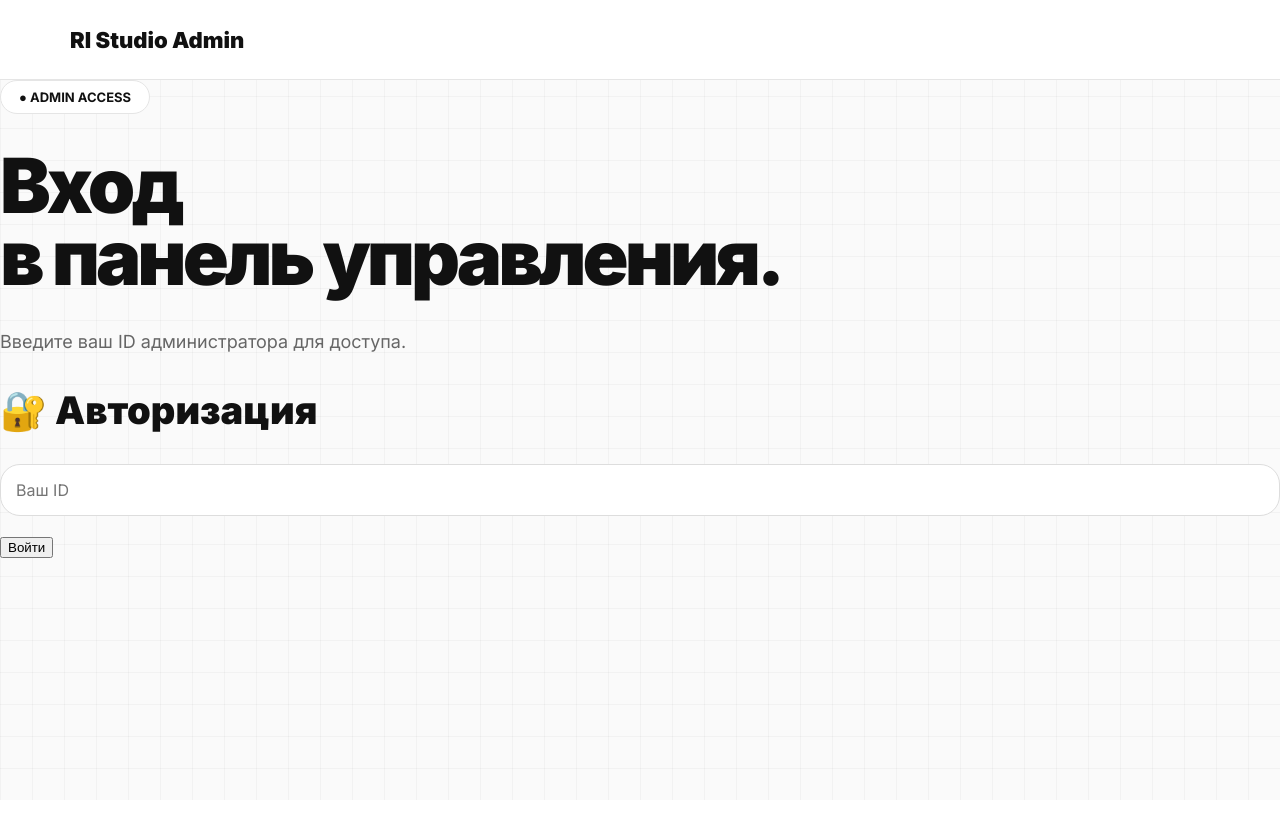
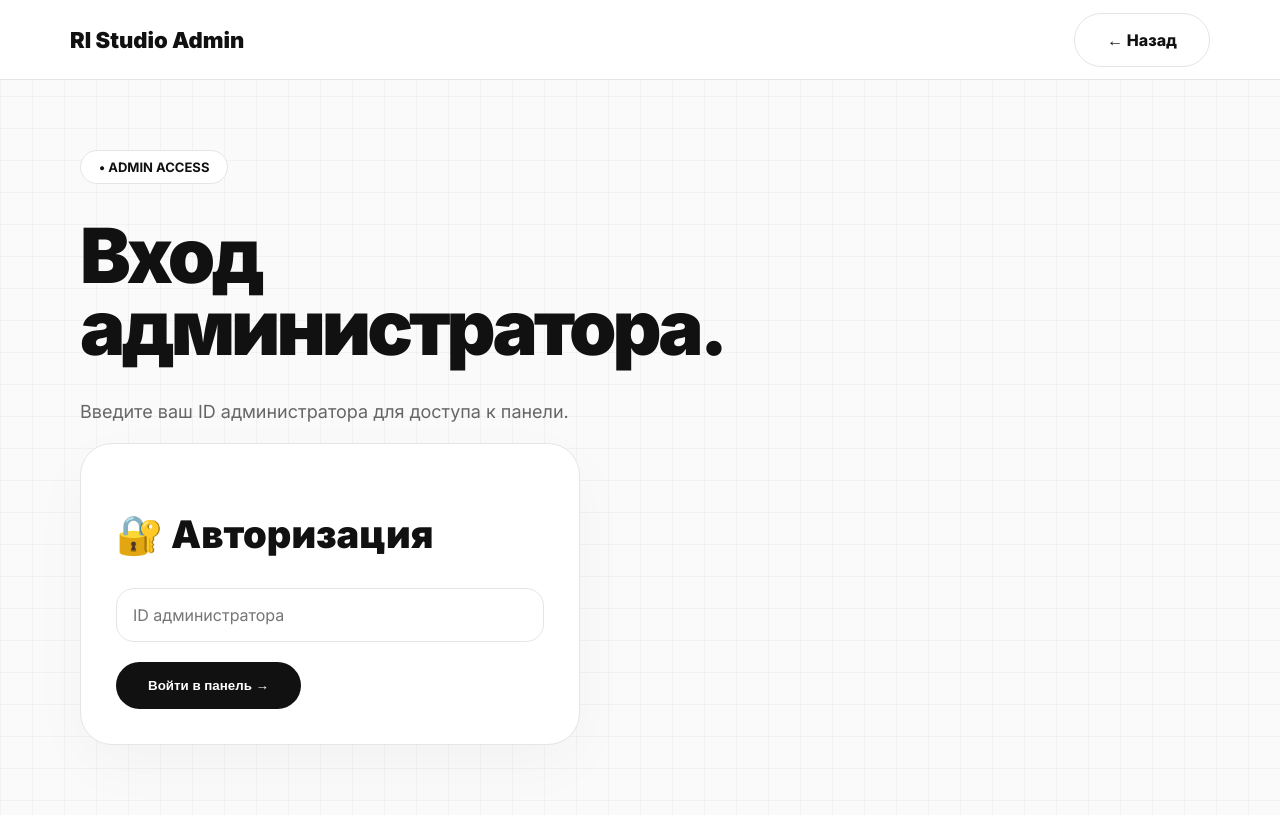
Before and after one commit to geminiappa/ri-studio-support, a Flask app: page /admin/login in a window 1280 px wide. Run offline with Flask 3, Linux system fonts and the light colour scheme; some libraries are stand-ins or nearby versions.

Commit message:
Update admin_login.html

```diff
--- a/templates/admin_login.html
+++ b/templates/admin_login.html
@@ -1,18 +1,22 @@
 <!DOCTYPE html>
-
-<html>
+<html lang="ru">
 
 <head>
 
+<meta charset="UTF-8">
+
+<meta name="viewport" content="width=device-width, initial-scale=1.0">
+
 <title>
-RI Studio Admin
+RI Studio Admin Login
 </title>
 
 
-<link rel="stylesheet" href="{{ url_for('static', filename='style.css') }}">
+<link rel="stylesheet" href="/static/style.css">
 
 
 </head>
+
 
 
 <body>
@@ -21,8 +25,25 @@ RI Studio Admin
 
 <header class="header">
 
+
 <div class="logo">
+
 RI Studio Admin
+
+</div>
+
+
+<div class="header-actions">
+
+
+<a class="btn btn-light"
+href="/">
+
+← Назад
+
+</a>
+
+
 </div>
 
 
@@ -32,14 +53,19 @@ RI Studio Admin
 
 
 
-<section class="hero">
+
+
+
+<main class="container fade">
+
 
 
 <div class="badge">
 
-● ADMIN ACCESS
+• ADMIN ACCESS
 
 </div>
+
 
 
 
@@ -47,16 +73,18 @@ RI Studio Admin
 <h1>
 
 Вход<br>
-в панель управления.
+
+администратора.
 
 </h1>
 
 
 
 
+
 <p>
 
-Введите ваш ID администратора для доступа.
+Введите ваш ID администратора для доступа к панели.
 
 </p>
 
@@ -64,7 +92,11 @@ RI Studio Admin
 
 
 
-<div class="support">
+
+
+<section class="card"
+style="max-width:500px;">
+
 
 
 <h2>
@@ -75,37 +107,44 @@ RI Studio Admin
 
 
 
-<form method="post">
+
+
+<form method="POST"
+action="/admin/login">
+
 
 
 <input
+
+type="number"
+
 name="id"
-placeholder="Ваш ID"
+
+placeholder="ID администратора"
+
 required
-style="
-width:100%;
-padding:15px;
-border-radius:20px;
-border:1px solid #ddd;
-font-size:16px;
-"
+
 >
+
+
+
 
 
 <br><br>
 
 
-<button class="primary">
 
-Войти
+
+<button class="btn">
+
+Войти в панель →
 
 </button>
 
 
-</form>
 
 
-</div>
+</form>
 
 
 
@@ -114,6 +153,16 @@ font-size:16px;
 
 
 
+
+
+
+
+</main>
+
+
+
+
+
 </body>
 
 </html>
```
